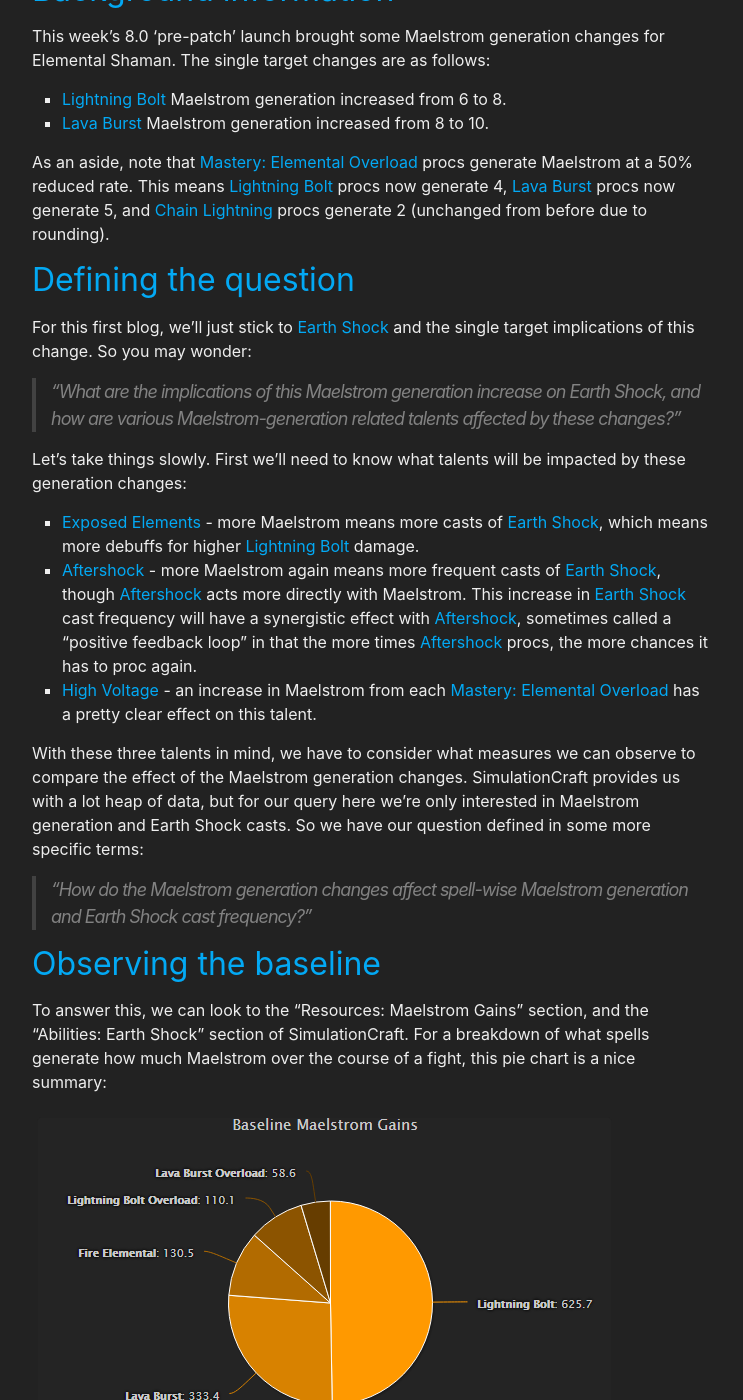
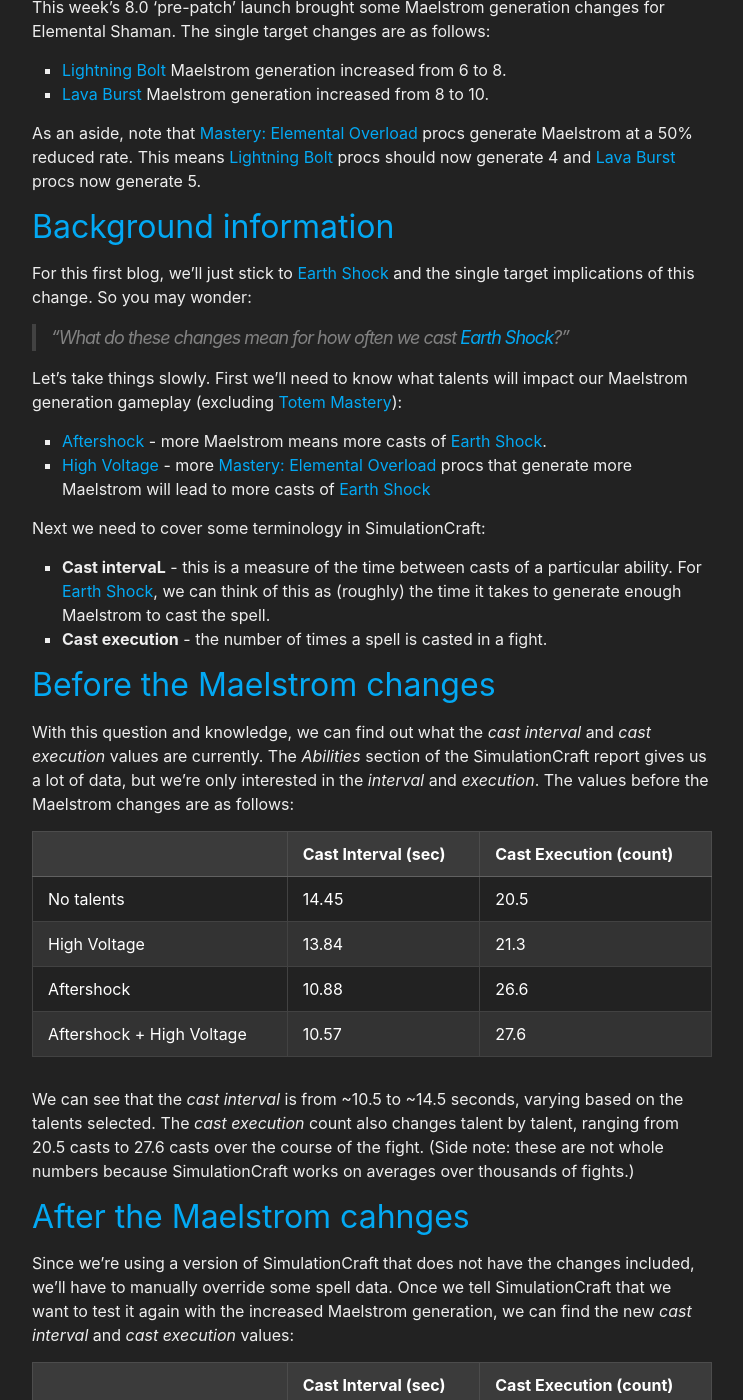
Before and after one commit to stormearthandlava/stormearthandlava.github.io, a Jekyll site: the page built from blog/_posts/2018-07-20-ms-gen.md, in a window 1280 px wide and 1400 px high, scrolled down 357 px. Shown: the whole window, without its empty margins (268-1011 px from the left). Built offline with Jekyll 4.4.1, drawn with Linux system fonts in a browser that asks for light colours; a script that is not in the unit is left out; some of the changed text lies outside the part shown.

Commit message:
Re-wrote it

````diff
--- a/blog/_posts/2018-07-20-ms-gen.md
+++ b/blog/_posts/2018-07-20-ms-gen.md
@@ -8,96 +8,68 @@
 *This mini-blog is the first of a series I have planned that answers a single 'theorycrafting' question in each instalment, a different topic in each instalment. If reception of this style post is good, I'll be writing more in the future.*
 
 ---
-
-
-## Background information
-
+<br>
 This week's 8.0 'pre-patch' launch brought some Maelstrom generation changes for Elemental Shaman. The single target changes are as follows:
 
 - {{site.data.spell.lb}} Maelstrom generation increased from 6 to 8.
 - {{site.data.spell.lvb}} Maelstrom generation increased from 8 to 10.
 
-As an aside, note that {{site.data.spell.mastery}} procs generate Maelstrom at a 50% reduced rate. This means {{site.data.spell.lb}} procs now generate 4, {{site.data.spell.lvb}} procs now generate 5, and {{site.data.spell.cl}} procs generate 2 (unchanged from before due to rounding).
+As an aside, note that {{site.data.spell.mastery}} procs generate Maelstrom at a 50% reduced rate. This means {{site.data.spell.lb}} procs should now generate 4 and {{site.data.spell.lvb}} procs now generate 5.
 
-## Defining the question
+## Background information
 
 For this first blog, we'll just stick to {{site.data.spell.es}} and the single target implications of this change. So you may wonder:
 
-> "What are the implications of this Maelstrom generation increase on Earth Shock, and how are various Maelstrom-generation related talents affected by these changes?"
+> "What do these changes mean for how often we cast {{site.data.spell.es}}?"
 
-Let's take things slowly. First we'll need to know what talents will be impacted by these generation changes:
+Let's take things slowly. First we'll need to know what talents will impact our Maelstrom generation gameplay (excluding {{site.data.talent.tm}}):
 
-- {{site.data.talent.ee}} - more Maelstrom means more casts of {{site.data.spell.es}}, which means more debuffs for higher {{site.data.spell.lb}} damage.
-- {{site.data.talent.afs}} - more Maelstrom again means more frequent casts of {{site.data.spell.es}}, though {{site.data.talent.afs}} acts more directly with Maelstrom. This increase in {{site.data.spell.es}} cast frequency will have a synergistic effect with {{site.data.talent.afs}}, sometimes called a "positive feedback loop" in that the more times {{site.data.talent.afs}} procs, the more chances it has to proc again.
-- {{site.data.talent.hv}} - an increase in Maelstrom from each {{site.data.spell.mastery}} has a pretty clear effect on this talent.
+- {{site.data.talent.afs}} - more Maelstrom means more casts of {{site.data.spell.es}}.
+- {{site.data.talent.hv}} - more {{site.data.spell.mastery}} procs that generate more Maelstrom will lead to more casts of {{site.data.spell.es}}
 
-With these three talents in mind, we have to consider what measures we can observe to compare the effect of the Maelstrom generation changes. SimulationCraft provides us with a lot heap of data, but for our query here we're only interested in Maelstrom generation and Earth Shock casts. So we have our question defined in some more specific terms:
+Next we need to cover some terminology in SimulationCraft:
 
-> "How do the Maelstrom generation changes affect spell-wise Maelstrom generation and Earth Shock cast frequency?"
+- **Cast intervaL** - this is a measure of the time between casts of a particular ability. For {{site.data.spell.es}}, we can think of this as (roughly) the time it takes to generate enough Maelstrom to cast the spell.
+- **Cast execution** - the number of times a spell is casted in a fight.
 
 
-## Observing the baseline
+## Before the Maelstrom changes
 
-To answer this, we can look to the "Resources: Maelstrom Gains" section, and the "Abilities: Earth Shock" section of SimulationCraft. For a breakdown of what spells generate how much Maelstrom over the course of a fight, this pie chart is a nice summary:
+With this question and knowledge, we can find out what the *cast interval* and *cast execution* values are currently. The *Abilities* section of the SimulationCraft report gives us a lot of data, but we're only interested in the *interval* and *execution*. The values before the Maelstrom changes are as follows:
 
-![Baseline Maelstrom generation by spell, before pre-patch buff](/assets/img/blog/maelstrom-gen-baseline.png){:class="img-responsive"}
-
-*If you're confused as to why the numbers here have fractions of Maelstrom points, remember that SimulationCraft runs hundreds or thousands of iterations and returns a mean (average) result. These numbers are simply the average amount of Maelstrom generated by each spell across 10,000 simulations.*
-
-The Earth Shock frequency is summarised in a table format:
-
-&nbsp; | Interval (s) | Execution (count)
+&nbsp; | Cast Interval (sec) | Cast Execution (count)
 --- | --- | ---
 No talents | 14.45 | 20.5
 High Voltage | 13.84 | 21.3
 Aftershock | 10.88 | 26.6
 Aftershock + High Voltage | 10.57 | 27.6
 
-What this table reveals to us is the effects of different talent combinations on the interval (also known as *frequency*, or time between casts) and execution (the number of casts). So we have our baseline numbers; now we have to apply the Maelstrom generation changes to SimulationCraft and test again.
+We can see that the *cast interval* is from ~10.5 to ~14.5 seconds, varying based on the talents selected. The *cast execution* count also changes talent by talent, ranging from 20.5 casts to 27.6 casts over the course of the fight. (Side note: these are not whole numbers because SimulationCraft works on averages over thousands of fights.)
+
+## After the Maelstrom cahnges
+
+Since we're using a version of SimulationCraft that does not have the changes included, we'll have to manually override some spell data. Once we tell SimulationCraft that we want to test it again with the increased Maelstrom generation, we can find the new *cast interval* and *cast execution* values:
 
 
-## Conducting the experiment
-
-Since we're using a version of SimulationCraft that does not have the changes included, we'll have to manually override some spell data:
-
-
-```
-override.spell_data=effect.284316.base_value=10
-override.spell_data=effect.279203.base_value=8
-override.spell_data=effect.723962.base_value=4
-override.spell_data=effect.723963.base_value=5
-```
-
-In order, these overrides set the Maelstrom generation values of the following spells: {{site.data.spell.lvb}}, {{site.data.spell.lb}}, {{site.data.spell.lb}} Overload, {{site.data.spell.lvb}} Overload. I won't go into how these effect IDs are found in this blog, but perhaps spell data and overrides will be covered in a later post.
-
-Running our simulation again gives us some quite different results for {{site.data.spell.es}} frequency:
-
-&nbsp; | Interval (s) | Execution (count)
+&nbsp; | Cast Interval (sec) | Cast Execution (count)
 --- | --- | ---
 No talents | 11.56 | 25.6
 High Voltage | 11.11 | 26.7
 Aftershock | 8.96 | 32.9
 Aftershock + High Voltage | 8.57 | 34.2
 
-We'll convert this to a table of differences to make the comparison a bit easier:
+To make this easier to read, we will measure the difference between the Before and After results.
 
-&nbsp; | Interval difference (s) | Execution difference (count)
+&nbsp; | Cast Interval difference (sec) | Cast Execution difference (count)
 --- | --- | ---
-No talents | -2.89 | 5.1
-High Voltage | -2.73 | 5.4
-Aftershock | -1.92 | 6.3
-Aftershock + High Voltage | -2.0 | 6.6
-Mean | -2.39 | 6.08
+No talents | -2.89 | +5.1
+High Voltage | -2.73 | +5.4
+Aftershock | -1.92 | +6.3
+Aftershock + High Voltage | -2.0 | +6.6
+Mean | -2.39 | +6.08
 
-A negative interval difference can be better thought of reducing the time between {{site.data.spell.es}} casts. The `-2.73` second interval for High Voltage means that on average, the Maelstrom generation changes cause you to cast each {{site.data.spell.es}} 2.73 seconds faster.
 
-This is also reflected in the increased execution count -- the number of {{site.data.spell.es}} casts -- meaning we're casting more {{site.data.spell.es}} over the course of the fight (this is implied in the interval difference, but as a more easily understood concept). The few data points we can derive from these results are:
-
-1. {{site.data.talent.afs}} - the {{site.data.spell.es}} interval is impacted less by these Maelstrom generation changes than the base spec (-1.92 sec vs -2.89 sec), but the total number of casts is increased more than the base spec (+5.1 casts vs. +6.3 casts).
-1. {{site.data.talent.hv}} - the Maelstrom generation changes impact this the most in terms of time to cast {{site.data.spell.es}} (interval).
-1. The synergy between {{site.data.talent.afs}} and {{site.data.talent.hv}} leads to a minor increase in {{site.data.spell.es}} cast count, and the interval is at its lowest with these two talents, but the interval is not as impacted (comparing before and after changes) when {{site.data.talent.afs}} is active. This is in part due to the randomness of {{site.data.talent.afs}}, and any positive-feedback effects arising from a higher level of Maelstrom generation and {{site.data.talent.afs}} togther are small at best.
-1. Looking at mean values, we can conclude that across a variety of talent states (no talents vs. single talents vs. talent combinations), the Maelstrom changes lead to a 2.4 second *decrease* in the time between {{site.data.spell.es}} casts, which in turn leads to an average of ~6 additional {{site.data.spell.es}} casts in a 300 second fight.
-1. The Maelstrom generation change means you're casting {{site.data.spell.es}} approximately ~24% faster.
+The *cast interval* being negative means that after the Maelstrom changes, ***we cast {{site.data.spell.es}} on average 2.39 seconds (or ~24%) faster***. The *cast execution* count increases in every case, with an average of ***6 more {{site.data.spell.es}} casts per fight***. If you'd like to learn more, or want to see the data used to make these conclusions, check out the spreadsheet I put together [here](https://docs.google.com/spreadsheets/d/1K_A3UzwBnFaMAVwgu0gUWJn9Q1EFC8mtlJ8bEgj038c/edit?usp=sharing).
 
 ## Summary
 
````
